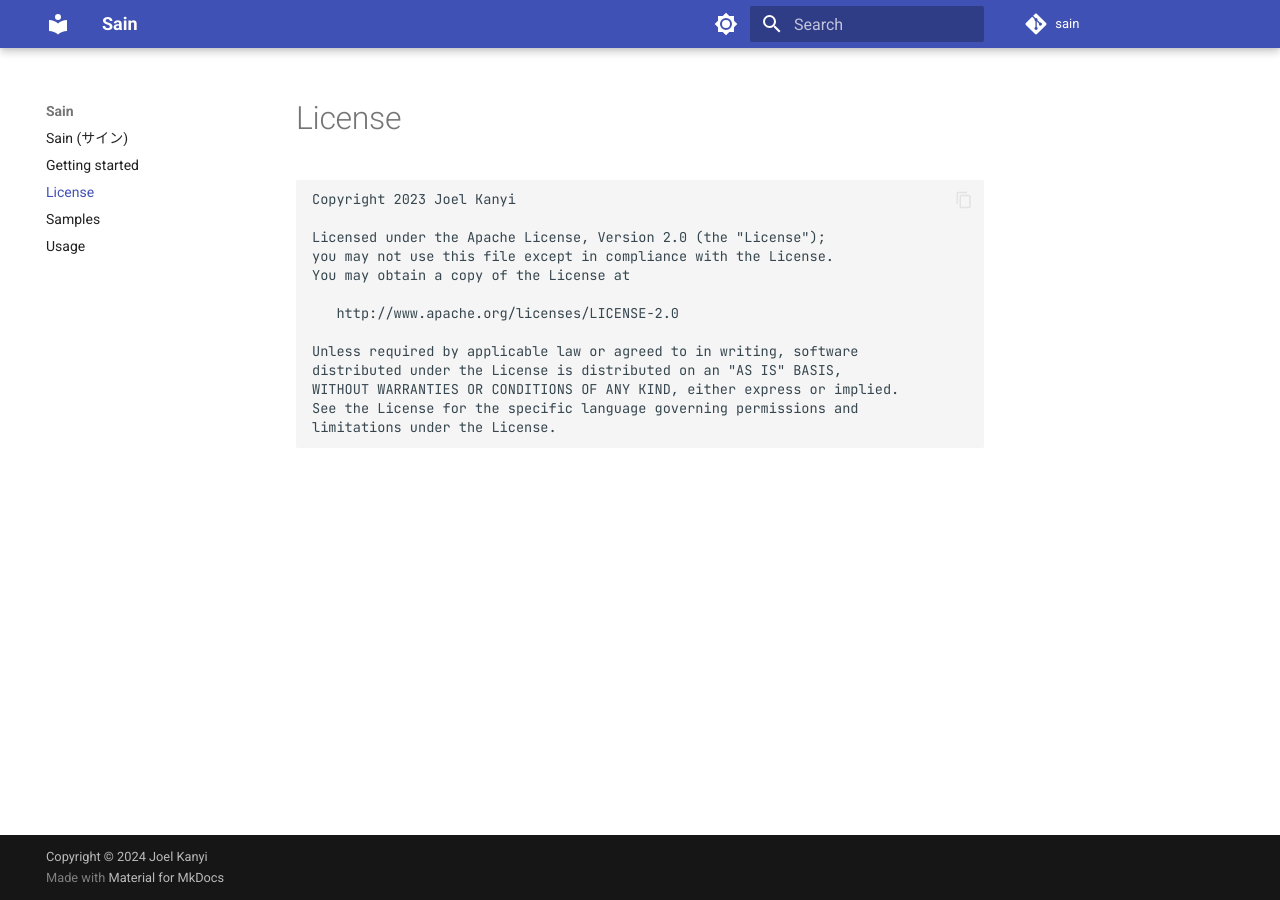
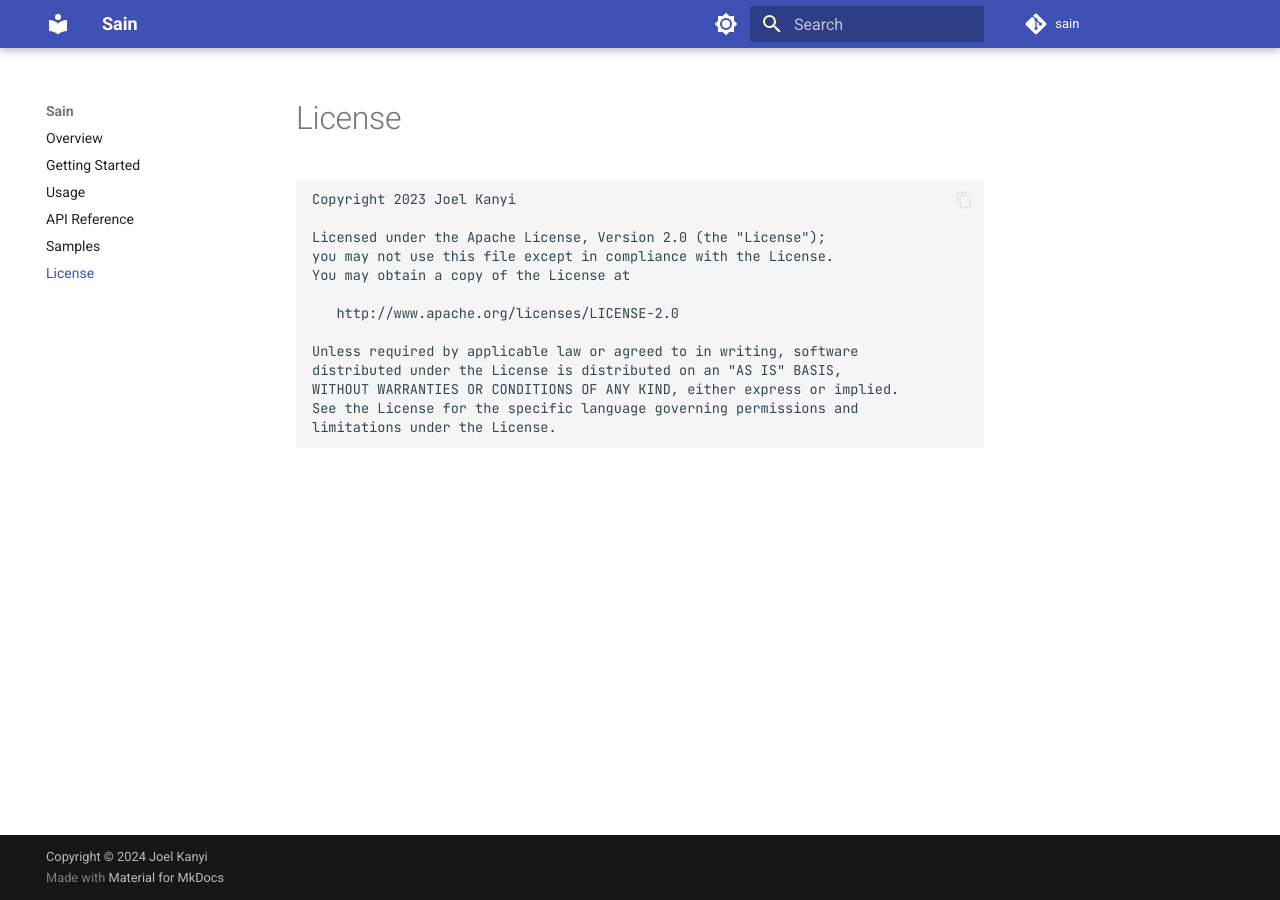
Before and after one commit to joelkanyi/sain, an MkDocs documentation site: the page built from docs/license.md, in a window 1280 px wide. Built offline with MkDocs 1.6.1 and Material for MkDocs 9.7.7, drawn with Linux system fonts in a browser that asks for light colours; comment, search, counter and statistics services are not loaded; some of the changed lines change nothing that is shown.

Commit message:
cleanup mkdocs.yml

```diff
--- a/mkdocs.yml
+++ b/mkdocs.yml
@@ -17,20 +17,16 @@
     - search.suggest
     - search.highlight
     - content.code.annotation
-    - navigation.instant # Instant loading of pages. Behave like a Single Page Application.
+    #- navigation.instant # Instant loading of pages. Behave like a Single Page Application.
   font:
     code: "JetBrains Mono"
-
   language: en
   palette:
-    # Palette toggle for light mode
     - scheme: default
       media: "(prefers-color-scheme: light)"
       toggle:
         icon: material/brightness-7
         name: Switch to dark mode
-
-    # Palette toggle for dark mode
     - scheme: slate
       media: "(prefers-color-scheme: dark)"
       toggle:
@@ -41,7 +37,7 @@
     - admonition
     - attr_list
     - codehilite:
-      guess_lang: false
+        guess_lang: false
     - footnotes
     - toc:
         permalink: true
@@ -54,23 +50,23 @@
         emoji_index: !!python/name:material.extensions.emoji.twemoji
         emoji_generator: !!python/name:material.extensions.emoji.to_svg
 
-  plugins:
-    - social
-    - search
-    - mkdocs-video:
-        is_video: true
-        video_muted: true
-        video_controls: false
-        video_autoplay: true
-        video_loop: true
-        css_style:
-          width: "100%"
-          height: "30rem"
+plugins:
+  - social
+  - search
+  - mkdocs-video:
+      is_video: true
+      video_muted: true
+      video_controls: false
+      video_autoplay: true
+      video_loop: true
+      css_style:
+        width: "100%"
+        height: "30rem"
 
-  nav:
-    - 'Overview': index.md
-    - 'Getting Started': getting-started.md
-    - 'Usage': usage.md
-    - 'API Reference': site/api/index.html
-    - 'Samples': samples.md
-    - 'License': license.md
+nav:
+  - Overview: index.md
+  - Getting Started: getting-started.md
+  - Usage: usage.md
+  - API Reference: site/api/index.html
+  - Samples: samples.md
+  - License: license.md
```
